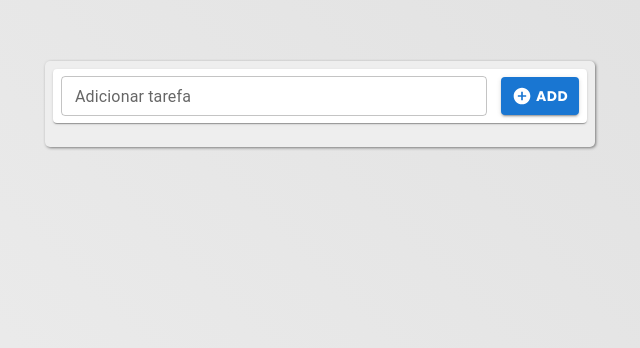
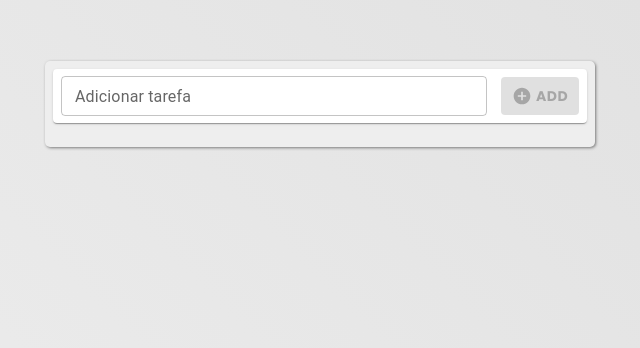
Before and after one commit to gabriell-c/To-do-list, a React (Create React App) app: page / in a window 1280 px wide. Shown: the part 296-644 px from the top of the page, without its empty margins (320-960 px from the left). Built offline with nearby package versions, Linux system fonts and the light colour scheme.

Commit message:
verificação se o input esta vazio ou não

```diff
--- a/public/index.html
+++ b/public/index.html
@@ -6,18 +6,15 @@
     <meta name="viewport" content="width=device-width, initial-scale=1" />
     <meta name="theme-color" content="#000000" />
     <meta name="description" content="Web site created using create-react-app"/>
-    <link rel="apple-touch-icon" href="%PUBLIC_URL%/logo192.png" />
+    <link rel="apple-touch-icon" href="https://cdn-icons-png.flaticon.com/512/4472/4472515.png" />
     <link rel="preconnect" href="https://fonts.googleapis.com">
     <link rel="preconnect" href="https://fonts.gstatic.com" crossorigin>
     <link href="https://fonts.googleapis.com/css2?family=Poppins:wght@300;400;500;600;700;800&display=swap" rel="stylesheet">
-
     <link rel="manifest" href="%PUBLIC_URL%/manifest.json" />
-
     <title>To-Do List</title>
   </head>
   <body>
     <noscript>You need to enable JavaScript to run this app.</noscript>
     <div id="root"></div>
-
   </body>
 </html>
--- a/src/components/Form.jsx
+++ b/src/components/Form.jsx
@@ -2,21 +2,28 @@ import * as React from 'react';
 import { Button, Paper, TextField } from '@mui/material';
 import AddCircleIcon from '@mui/icons-material/AddCircle';
 import { Cont } from './Style'
-import  { useState } from 'react'
+import  { useState, useEffect } from 'react'
 
 export default function BasicTextFields({addTodo}) {
 
   const [text, setText] = useState('')
   const [id, setId] = useState(0)
+  const [disabledCheck, setDisabled] = useState(true)
 
   const createTodo=(texts)=>{
     const todoObj = { texts: texts, id: id };
     setId(id + 1)
     addTodo(todoObj)
     document.getElementById("outlined-basic").value = ''
-
   }
 
+  useEffect(()=>{
+    if(text === ''){
+      setDisabled(true)
+    }else{
+      setDisabled(false)
+    }
+  })
 
   return (
     <Paper>
@@ -25,7 +32,7 @@ export default function BasicTextFields({addTodo}) {
             onChange={(e)=> setText(e.target.value)}
             label="Adicionar tarefa" style={{fontWeight: 'bold', letterSpacing: '1px'}}
             variant="outlined" />
-            <Button id="Btn" onClick={() => createTodo(text)} style={{textTransform: 'none',marginLeft:
+            <Button id="Btn" disabled={disabledCheck} onClick={() => createTodo(text)} style={{textTransform: 'none',marginLeft:
             '1em', height: '100%', fontFamily: 'Poppins', fontWeight: 'bold'}} variant="contained">
             <AddCircleIcon  sx={{ fontSize: 20, marginRight: .5, fontWeight: 'bold'}}/>ADD</Button>
         </Cont>
```
Also changed, not shown: public/manifest.json, 1 other file (tests, documents, lock files or other folders).
